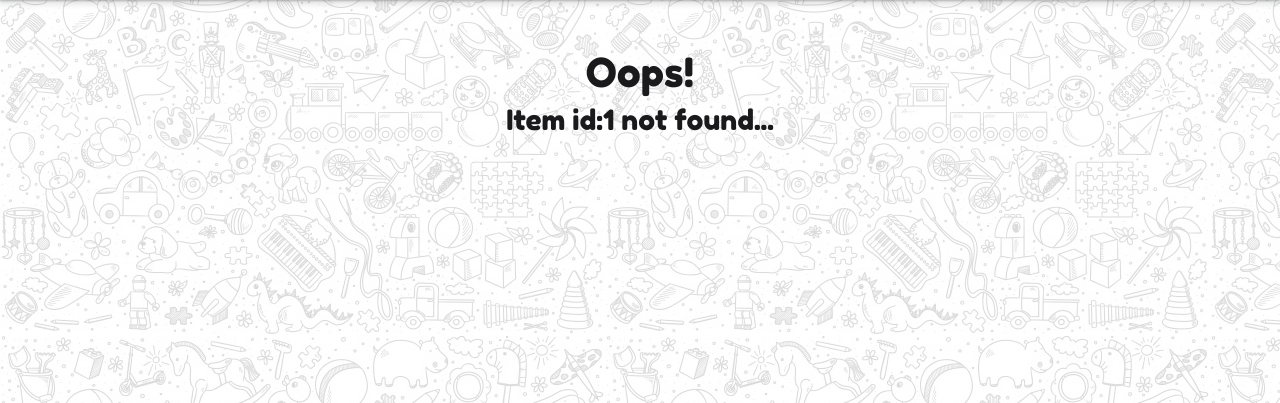
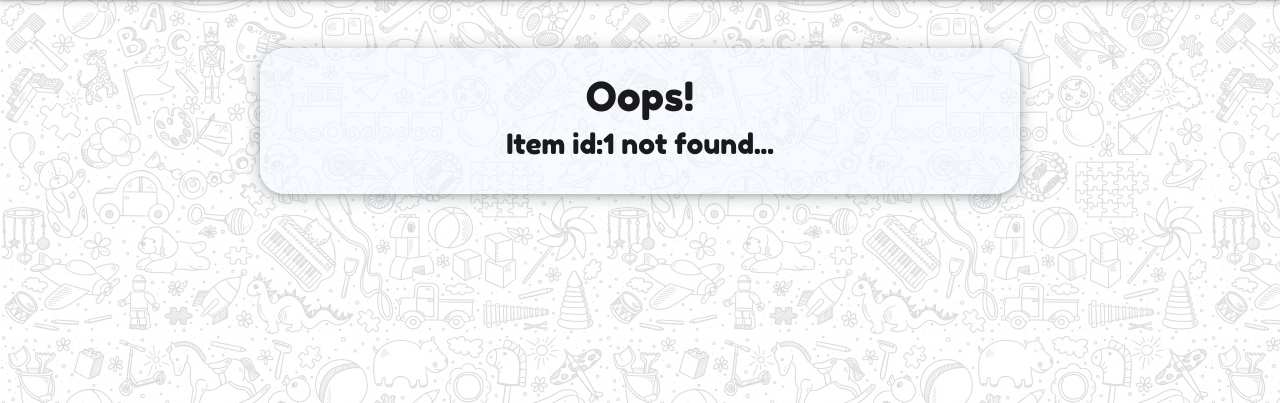
Before and after one commit to 4forces/CI-MS3-project3, a Flask app: template templates/item_notfound.template.html in a window 1280 px wide. Shown: the part 69-472 px from the top of the page. Run offline with Flask 2, Linux system fonts and the light colour scheme; the template is opened without the code that fills it: most values are stand-ins (such as "Sample title", 1, 10 or a date in 2020); some libraries are stand-ins or nearby versions.

Commit message:
Done layout for item_notfound.html

```diff
--- a/templates/item_notfound.template.html
+++ b/templates/item_notfound.template.html
@@ -4,14 +4,11 @@
 
 {% block content %}
 <div class="container">
-    <div class="row mt-5 justify-content-center text-center">
-        <div class="col-8 text-center">
+    <div class="row my-5 justify-content-center text-center">
+        <div class="col-8 frame">
             <h1>Oops!</h1>
+            <h3>Item id:{{item_id}} not found...</h3>
         </div>
-    </div>
-
-    <div class="row justify-content-center text-center">
-        <h3>Item id:{{item_id}} not found...</h3>
     </div>
 </div>
 
```
